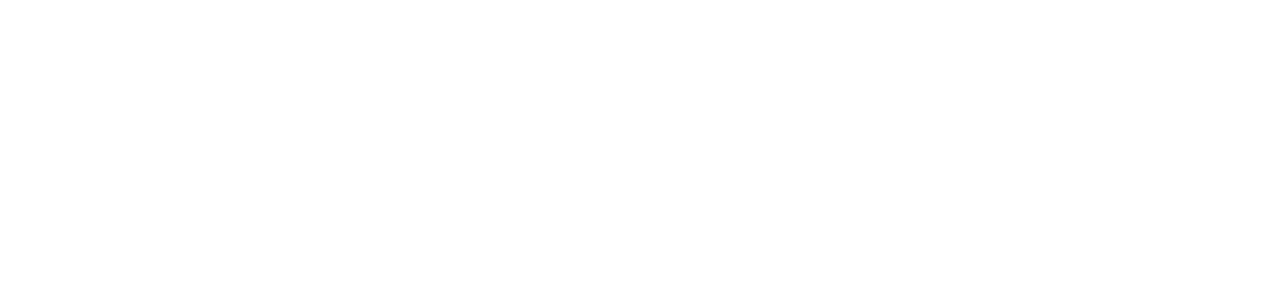
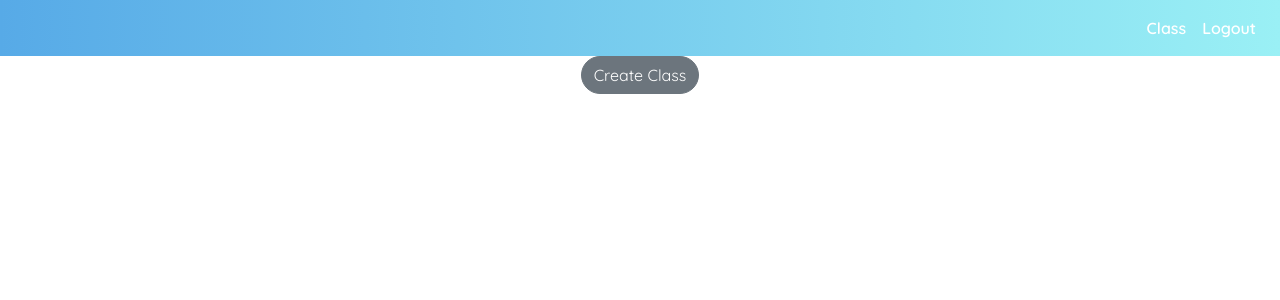
Before and after one commit to iizcy/wdd-checkclass, a Vue app in the folder wdd-checkclass/: page /ClassTeacher in a window 1280 px wide. Shown: the top 300 px of the page. Built offline with nearby package versions, Linux system fonts and the light colour scheme.

Commit message:
create class

```diff
--- a/wdd-checkclass/src/router/index.js
+++ b/wdd-checkclass/src/router/index.js
@@ -1,7 +1,9 @@
 import Vue from "vue";
 import VueRouter from "vue-router";
 import ChooseSignin from "../views/ChooseSignin.vue";
-import SigninGoogle from "../views/SigninGoogle"
+import SigninGoogle from "../views/SigninGoogle.vue";
+import ClassTeacher from "../views/ClassTeacher.vue";
+
 
 
 Vue.use(VueRouter);
@@ -16,6 +18,11 @@
     path:"/ChooseSignin",
     name:"ChooseSignin",
     component: ChooseSignin
+  },
+  {
+    path:"/ClassTeacher",
+    name:"ClassTeacher",
+    component: ClassTeacher
   }
 ];
 
--- a/wdd-checkclass/src/views/ChooseSignin.vue
+++ b/wdd-checkclass/src/views/ChooseSignin.vue
@@ -1,5 +1,5 @@
 <template>
-  <div id="ChooseSigin">
+  <div id="ChooseSignin">
     <nav-bar-teacher></nav-bar-teacher>
     <div class="container-choose d-flex justify-content-center align-item-center">
       <div class="wrap-choose">
--- /dev/null
+++ b/wdd-checkclass/src/views/ClassTeacher.vue
@@ -0,0 +1,83 @@
+<template>
+  <div id="ClassTeacher">
+    <nav-bar-teacher></nav-bar-teacher>
+
+    <b-container class="container-classTeacher d-flex justify-content-center">
+      <b-row align-h="center" class="wrap-classTeacher d-flex flex-column">
+        <!-- modal -->
+        <b-button btn-creatClass_1 pill v-b-modal.modal-multi-1>Create Class</b-button>
+
+        <b-modal id="modal-multi-1" centered size="lg" title="Create Class" hide-footer>
+          <b-col class="form-group">
+            <label for="input-default">Class Name</label>
+            <b-form-input id="input-default" placeholder></b-form-input>
+          </b-col>
+
+          <b-col class="form-group">
+            <label for="input-default">Subject ID</label>
+            <b-form-input id="input-default" placeholder></b-form-input>
+          </b-col>
+
+          <b-col class="form-group">
+            <label for="input-default">Semester</label>
+            <b-form-input id="input-default" placeholder></b-form-input>
+          </b-col>
+
+          <b-col class="form-group">
+            <label for="input-default">Year</label>
+            <b-form-input id="input-default" placeholder></b-form-input>
+          </b-col>
+          <b-button class="btn-creatClass_2 center" pill v-b-modal.modal-multi-2>Create Class</b-button>
+        </b-modal>
+
+        <b-modal id="modal-multi-2" centered title="Second Modal" hide-footer>
+          <p class="my-2">Second Modal</p>
+        </b-modal>
+      </b-row>
+    </b-container>
+  </div>
+</template>
+
+<script>
+import NavBar_Teacher from "@/components/NavBar_Teacher.vue";
+export default {
+  name: "ClassTeacher",
+  components: {
+    "nav-bar-teacher": NavBar_Teacher
+  }
+};
+</script>
+
+<style scoped>
+@import url("https://fonts.googleapis.com/css2?family=Quicksand:wght@300;400;500;600;700&display=swap");
+
+#ClassTeacher {
+  font-family: "Quicksand", sans-serif;
+  -webkit-font-smoothing: antialiased;
+  -moz-osx-font-smoothing: grayscale;
+  text-align: center;
+  color: #2c3e50;
+}
+
+.form-group {
+  padding: 2% 0%;
+  margin-bottom: 0rem;
+}
+
+.form-control {
+  border-radius: 30rem;
+}
+
+.btn-creatClass_2{
+    margin-top: 20px;
+    background-image: linear-gradient(90deg, #57aae7, #9af0f5);
+    border: none;
+    box-shadow: 0 4px 8px 0 rgba(0, 0, 0, 0.2);
+
+}
+.modal-body {
+    position: relative;
+    flex: 1 1 auto;
+    padding: 10rem;
+}
+</style>
```
